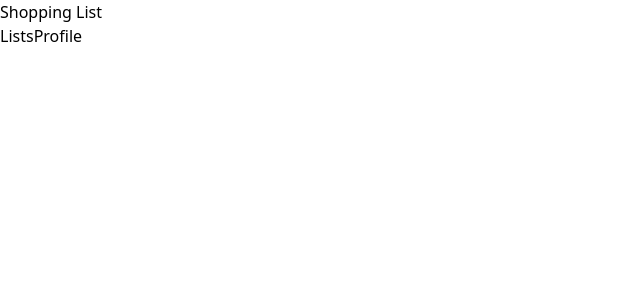
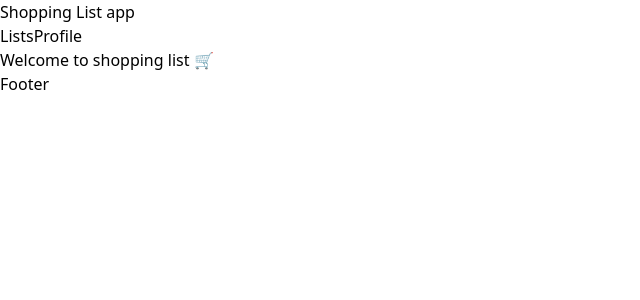
Before and after one commit to ohotnikarturik/shopping-list, a React app: page / in a window 1280 px wide. Shown: the top 300 px of the page, without its empty margins (0-640 px from the left). Built offline with nearby package versions, Linux system fonts and the light colour scheme; the HTML template or start-up script is replaced by a standard one.

Commit message:
feat: structure app layout

```diff
--- a/src/components/Layout.tsx
+++ b/src/components/Layout.tsx
@@ -3,11 +3,16 @@ import Navigation from "./Navigation"
 
 const Layout = () => {
   return (
-    <div>
-      <div>Shopping List</div>
-      <Outlet />
-      <Navigation />
-    </div>
+    <>
+      <header>
+        <h1>Shopping List app</h1>
+        <Navigation />
+      </header>
+      <main>
+        <Outlet />
+      </main>
+      <footer>Footer</footer>
+    </>
   )
 }
 export default Layout
--- a/src/components/Navigation.tsx
+++ b/src/components/Navigation.tsx
@@ -2,10 +2,10 @@ import { Link } from "react-router-dom"
 
 const Navigation = () => {
   return (
-    <div>
+    <nav>
       <Link to="/lists">Lists</Link>
       <Link to="/profile">Profile</Link>
-    </div>
+    </nav>
   )
 }
 export default Navigation
--- /dev/null
+++ b/src/pages/Home.tsx
@@ -0,0 +1,4 @@
+const Home = () => {
+  return <div>Welcome to shopping list 🛒</div>
+}
+export default Home
```
Also changed, not shown: src/App.tsx (+6 -2 lines).
